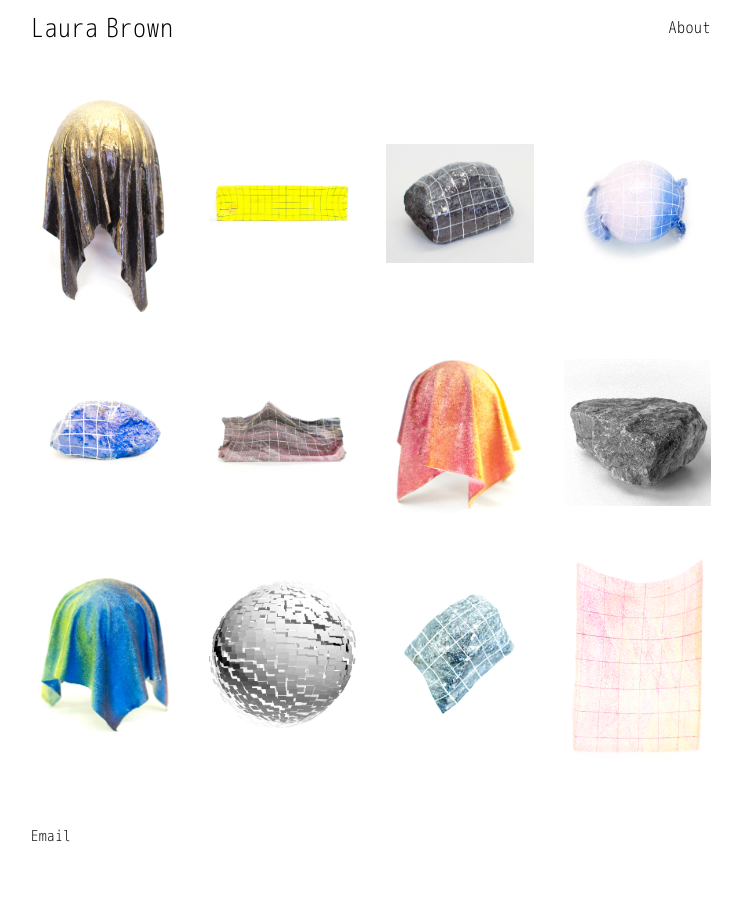
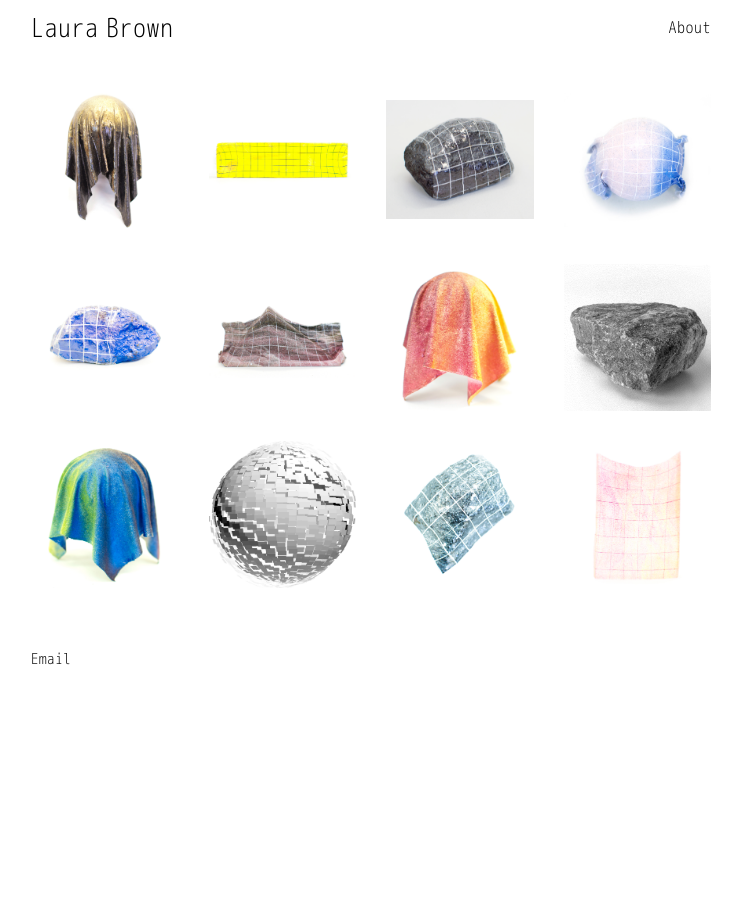
Before and after one commit to 1aurabrown/1aurabrown.github.io, a Jekyll site: the page built from index.md, in a window 1280 px wide. Shown: the whole page, without its empty margins (269-1011 px from the left). Built offline with Jekyll 4.4.1, drawn with Linux system fonts in a browser that asks for light colours; nearby versions of some CDN libraries.

Commit message:
fix grid moving on expansion

```diff
--- a/_layouts/home.html
+++ b/_layouts/home.html
@@ -10,7 +10,9 @@
     {% for image_path in site.data.images %}
       {% assign file = site.static_files | where:"name", image_path | first %}
       {% if file.image %}
-        <div class="image"><img src="{{file.path}}" class=""/></div>
+        <div class="image thumb"><div class="inner">
+          <img src="{{file.path}}" class=""/>
+        </div></div>
       {% endif %}
     {% endfor %}
   </div>
--- a/_sass/minima/_layout.scss
+++ b/_sass/minima/_layout.scss
@@ -223,6 +223,16 @@
       }
 
     }
+    .inner{
+      padding-bottom: 100%;
+      position: relative;
+    }
+    img {
+      position: absolute;
+      width: 100%;
+      height: 100%;
+      object-fit: contain;
+    }
   }
 }
 
--- a/assets/js/index.js
+++ b/assets/js/index.js
@@ -1,11 +1,11 @@
 $(function(){
-  $('.images-grid .image').click(function(e){
+  $('.images-grid .image.thumb').click(function(e){
     $el = $(e.currentTarget)
     if($el.hasClass('expanded')){
       $el.removeClass('expanded');
     } else {
       $('.images-grid .image.expanded').removeClass('expanded');
-      $(e.currentTarget).addClass('expanded');
+      $el.addClass('expanded');
     }
   })
 })
```
